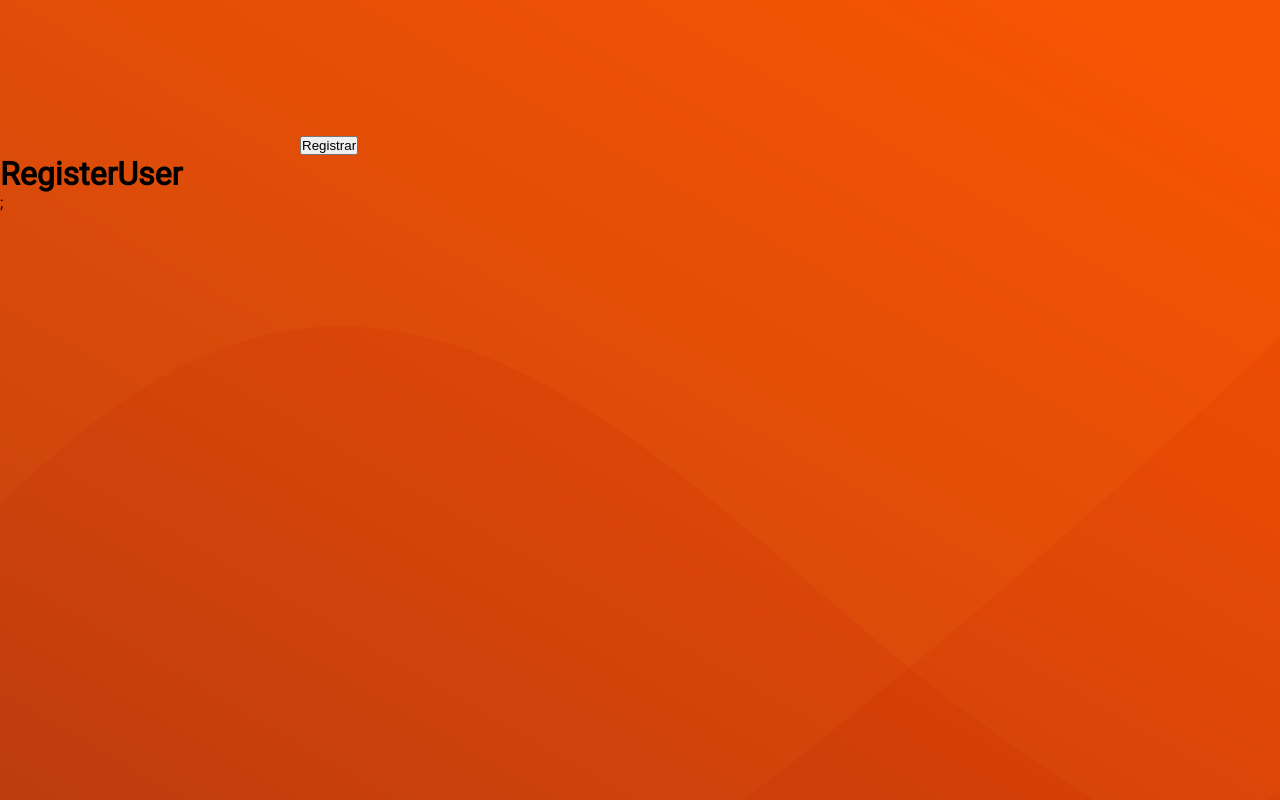
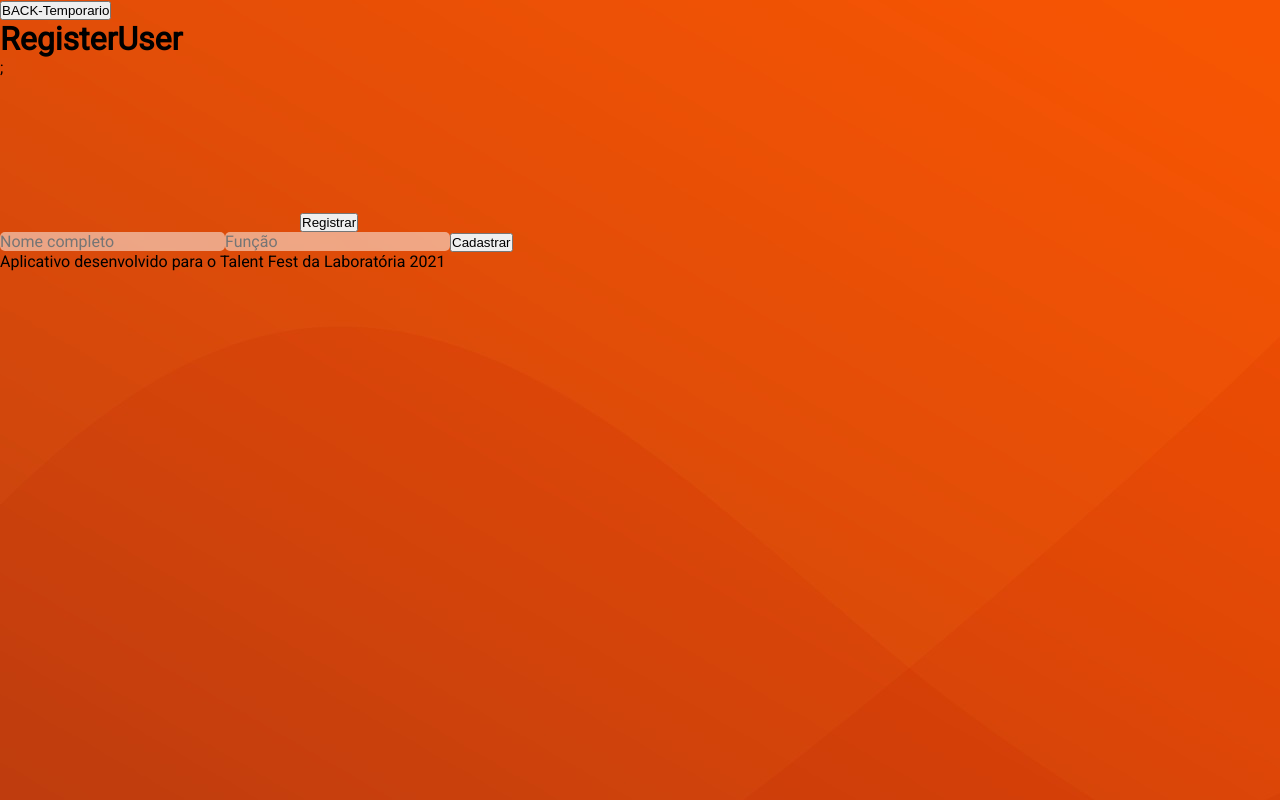
Before and after one commit to crismantovani/TF005-Avanade, a React (Create React App) app: page /user/register in a window 1280 px wide. Built offline with nearby package versions, Linux system fonts and the light colour scheme; no server answers.

Commit message:
fix/ajustes nos componentes e paginas para registros em geral

```diff
--- a/src/components/Button/index.js
+++ b/src/components/Button/index.js
@@ -1,5 +1,6 @@
 /* eslint-disable react/prop-types */
 import React from 'react';
+import './style.css';
 
 export default function Button({
   buttonType,
--- /dev/null
+++ b/src/components/Footer/Footer.js
@@ -0,0 +1,12 @@
+import React from 'react';
+import './style.css';
+
+const Footer = () => (
+  <>
+    <footer className="Footer">
+      Aplicativo desenvolvido para o Talent Fest da Laboratória 2021
+    </footer>
+  </>
+);
+
+export default Footer;
--- a/src/components/Header/Header.js
+++ b/src/components/Header/Header.js
@@ -1,12 +1,13 @@
 import React from 'react';
 import Button from '../Button';
+import './style.css';
 
 const Header = () => (
     <header className="Header">
     <Button
       buttonType="submit"
       buttonClass="button-base"
-      buttonText=""
+      buttonText="BACK-Temporario"
     />
     </header>
 );
--- a/src/components/Input/Input.js
+++ b/src/components/Input/Input.js
@@ -1,4 +1,5 @@
 import React from 'react';
+import './style.css';
 
 const Input = (props) => <input {...props} />;
 
--- /dev/null
+++ b/src/components/Input/style.css
@@ -0,0 +1,11 @@
+.form-inputs {
+    background: rgba(255, 255, 255, 0.5);
+    font-family: 'Roboto', sans-serif;
+    font-weight: 400;
+    color: rgba(0, 0, 0, 0.5);
+    font-size: 16px;
+    width: 225px;
+    height: 19px;
+    border-radius: 5px;
+    border: none;
+}
--- a/src/pages/registerOrder/index.js
+++ b/src/pages/registerOrder/index.js
@@ -5,6 +5,7 @@ import Input from '../../components/Input/Input';
 import Form from '../../components/Form/Form';
 import Button from '../../components/Button/index';
 import Header from '../../components/Header/Header';
+import Footer from '../../components/Footer/Footer';
 
 const userInfo = {
   nomeCompleto: '',
@@ -27,8 +28,10 @@ const RegisterOrder = () => {
   return (
     <>
       <Header />
+      <main>
       <div className='form-container'>
         <Form onSubmit={(e) => handleSubmit(e)}>
+          <h2>Cadastre a encomenda</h2>
           <Input
             type='text'
             className='form-inputs'
@@ -42,7 +45,6 @@ const RegisterOrder = () => {
             }}
             placeholder='Nome completo do destinatário'
             minLength='3'
-            maxLength='8'
             required
           />
           <Input
@@ -86,6 +88,8 @@ const RegisterOrder = () => {
           />
         </Form>
       </div>
+      </main>
+      <Footer />
     </>
   );
 };
--- a/src/pages/registerUser/index.js
+++ b/src/pages/registerUser/index.js
@@ -1,13 +1,84 @@
-import React from 'react';
+/* eslint-disable comma-dangle */
+// import React, { useState, useEffect } from 'react';
+import React, { useState } from 'react';
+import Input from '../../components/Input/Input';
+import Form from '../../components/Form/Form';
+import Button from '../../components/Button/index';
+import Header from '../../components/Header/Header';
+import Footer from '../../components/Footer/Footer';
 import FaceCapture from '../../components/FaceCapture/FaceCapture';
 
-const RegisterUser = () => (
-  <>
+const userInfo = {
+  nomeCompleto: '',
+  funcao: '',
+  image: '',
+};
+
+const RegisterUser = () => {
+  const [user, setUser] = useState(userInfo);
+
+  // useEffect(() => {
+  // }, []);
+
+  const handleSubmit = (event) => {
+    event.preventDefault();
+    // eslint-disable-next-line no-console
+    console.log(event);
+  };
+
+  return (
+    <>
+    <Header />
+    <main>
+    <h1>RegisterUser</h1>;
+    <div className='form-container'>
     <FaceCapture
       label="Registrar"
     />
-    <h1>RegisterUser</h1>;
+      <Form onSubmit={(e) => handleSubmit(e)}>
+        <Input
+          type='text'
+          className='form-inputs'
+          value={user.nomeCompleto}
+          onChange={(e) => {
+            setUser(
+              {
+                ...user, nomeCompleto: e.targert.value,
+              }
+            );
+          }}
+          placeholder='Nome completo'
+          minLength='3'
+          required
+        />
+        <Input
+          type='text'
+          className='form-inputs'
+          value={user.codigoEntrega}
+          onChange={(e) => {
+            setUser(
+              {
+                ...user, funcao: e.targert.value,
+              }
+            );
+          }}
+          placeholder='Função'
+          minLength='3'
+          maxLength='8'
+          required
+        />
+        <Button
+          buttonType='submit'
+          buttonClass='button-base'
+          buttonOnClick=''
+          buttonText='Cadastrar'
+        />
+      </Form>
+    </div>
+    </main>
+    <Footer />
   </>
-);
+  );
+};
 
 export default RegisterUser;
```
Also changed, not shown: src/components/Button/style.css (added), src/components/Footer/style.css (added), src/components/Header/style.css (added).
